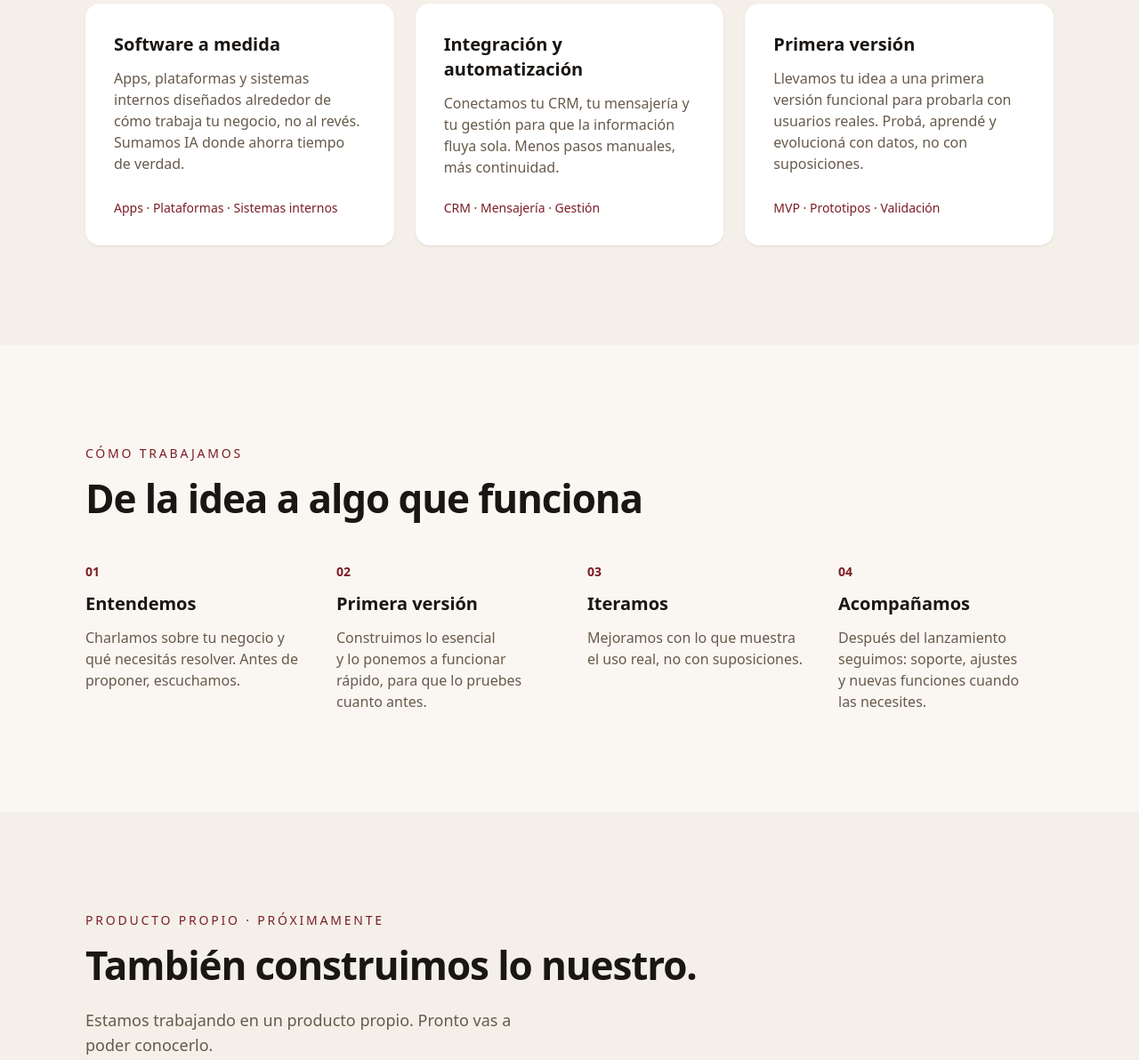
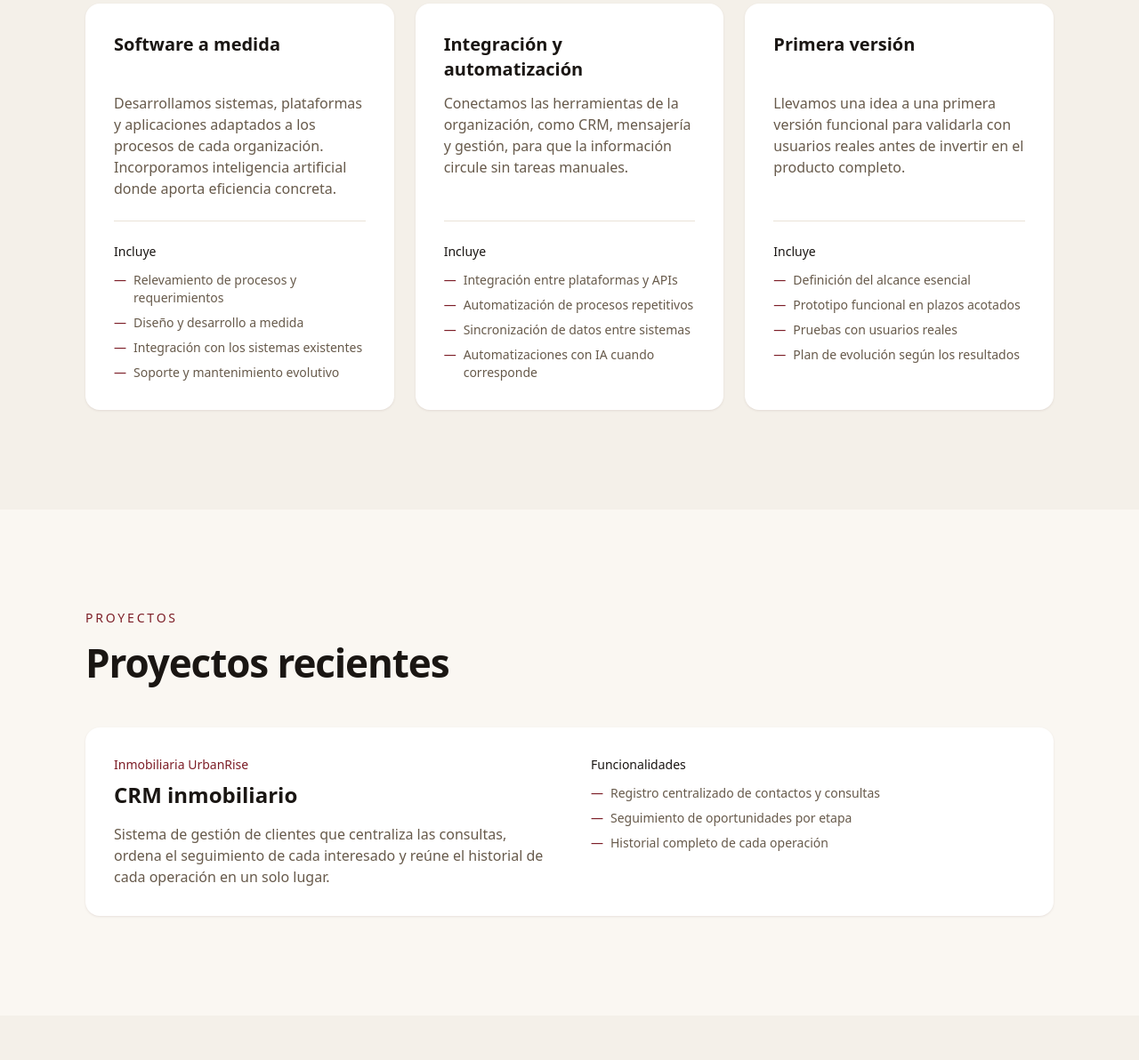
Before and after one commit to rhyon-team/rhyon-team.github.io, an Astro site: page / in a window 1280 px wide. Shown: the part 1153-2345 px from the top of the page at 89% size. Built offline with nearby package versions, Linux system fonts and the light colour scheme; Astro itself is replaced by a stand-in of ours.

Commit message:
feat: Proyectos, WhatsApp flotante y Qué hacemos más formal (#27)
- Boton flotante de WhatsApp abajo a la derecha, con el verde como token
  (#1a9e50, pasa 3:1). El enlace se arma en src/lib/whatsapp.ts.
- Que hacemos: descripcion mas formal y lista Incluye por servicio, con
  subgrid para alinear las tarjetas.
- Seccion Proyectos con el CRM para Inmobiliaria UrbanRise; descripcion
  provisoria hasta validarla con el cliente (#26).

Co-Authored-By: Claude Opus 5.5 <noreply@anthropic.com>
Claude-Session: https://claude.ai/code/session_01GPynTeN5NgczthxF7ikxDS

```diff
--- a/CLAUDE.md
+++ b/CLAUDE.md
@@ -61,7 +61,7 @@ sus pasos; el PR que lo resuelve lleva `Closes #N` en la descripción.
 | `src/styles/global.css` | Capa semántica, estilos base, accesibilidad |
 | `src/components/primitives/` | Button, Card, Container, Eyebrow, Heading, Section |
 | `src/components/secciones/` | Secciones de la home, en orden en `pages/index.astro` |
-| `src/components/layout/` | Header, Footer, MobileNav              |
+| `src/components/layout/` | Header, Footer, MobileNav, WhatsAppFlotante |
 | `src/lib/site.ts`     | Nombre, contacto, navegación, redes           |
 | `/styleguide`         | Referencia viva del sistema de diseño         |
 | `docs/placeholders.md` | Colores, contacto e imágenes provisorias |
--- a/docs/placeholders.md
+++ b/docs/placeholders.md
@@ -40,6 +40,12 @@ El mensaje que se abre ya escrito en WhatsApp está en
 | --- | --- | --- | --- |
 | Nombre, descripción y enlace | [#16](https://github.com/rhyon-team/rhyon-team.github.io/issues/16) | "Producto propio · Próximamente", sin nombre | `src/components/secciones/Producto.astro` |
 
+## Proyectos
+
+| Falta | Issue | Qué se usa mientras tanto | Dónde vive |
+| --- | --- | --- | --- |
+| Descripción del CRM validada con UrbanRise | [#26](https://github.com/rhyon-team/rhyon-team.github.io/issues/26) | Una descripción redactada a partir de lo que suele hacer un CRM | `src/components/secciones/Proyectos.astro` |
+
 ## Imágenes
 
 Las dos ya llevan el logo y la tipografía definitiva, pero con el rojo
--- /dev/null
+++ b/src/components/layout/WhatsAppFlotante.astro
@@ -0,0 +1,19 @@
+---
+import { contact } from '../../lib/site';
+import { obtenerEnlaceWhatsApp } from '../../lib/whatsapp';
+---
+
+{contact.whatsapp && (
+  <a
+    href={obtenerEnlaceWhatsApp()}
+    target="_blank"
+    rel="noopener noreferrer"
+    aria-label="Escribinos por WhatsApp"
+    class="bg-whatsapp hover:bg-whatsapp-hover fixed right-5 bottom-5 z-30 inline-flex size-14 items-center justify-center rounded-full text-whatsapp-content shadow-lg transition-[background-color,transform] duration-200 ease-[var(--ease-out-quint)] hover:-translate-y-0.5 active:translate-y-0 sm:right-8 sm:bottom-8"
+  >
+    {/* Glifo de WhatsApp de Simple Icons (CC0). */}
+    <svg viewBox="0 0 24 24" class="size-7" fill="currentColor" aria-hidden="true">
+      <path d="M17.472 14.382c-.297-.149-1.758-.867-2.03-.967-.273-.099-.471-.148-.67.15-.197.297-.767.966-.94 1.164-.173.199-.347.223-.644.075-.297-.15-1.255-.463-2.39-1.475-.883-.788-1.48-1.761-1.653-2.059-.173-.297-.018-.458.13-.606.134-.133.298-.347.446-.52.149-.174.198-.298.298-.497.099-.198.05-.371-.025-.52-.075-.149-.669-1.612-.916-2.207-.242-.579-.487-.5-.669-.51-.173-.008-.371-.01-.57-.01-.198 0-.52.074-.792.372-.272.297-1.04 1.016-1.04 2.479 0 1.462 1.065 2.875 1.213 3.074.149.198 2.096 3.2 5.077 4.487.709.306 1.262.489 1.694.625.712.227 1.36.195 1.871.118.571-.085 1.758-.719 2.006-1.413.248-.694.248-1.289.173-1.413-.074-.124-.272-.198-.57-.347m-5.421 7.403h-.004a9.87 9.87 0 01-5.031-1.378l-.361-.214-3.741.982.998-3.648-.235-.374a9.86 9.86 0 01-1.51-5.26c.001-5.45 4.436-9.884 9.888-9.884 2.64 0 5.122 1.03 6.988 2.898a9.825 9.825 0 012.893 6.994c-.003 5.45-4.437 9.884-9.885 9.884m8.413-18.297A11.815 11.815 0 0012.05 0C5.495 0 .16 5.335.157 11.892c0 2.096.547 4.142 1.588 5.945L.057 24l6.305-1.654a11.882 11.882 0 005.683 1.448h.005c6.554 0 11.89-5.335 11.893-11.893a11.821 11.821 0 00-3.48-8.413z" />
+    </svg>
+  </a>
+)}
--- a/src/components/secciones/ComoTrabajamos.astro
+++ b/src/components/secciones/ComoTrabajamos.astro
@@ -32,7 +32,7 @@ const pasos: Paso[] = [
 ];
 ---
 
-<Section id="como-trabajamos">
+<Section id="como-trabajamos" tone="sunken">
   <Container>
     <Eyebrow>Cómo trabajamos</Eyebrow>
     <Heading as="h2" class="mt-4">
--- a/src/components/secciones/Producto.astro
+++ b/src/components/secciones/Producto.astro
@@ -5,7 +5,7 @@ import Heading from '../primitives/Heading.astro';
 import Eyebrow from '../primitives/Eyebrow.astro';
 ---
 
-<Section id="producto" tone="sunken">
+<Section id="producto">
   <Container>
     <Eyebrow>Producto propio · Próximamente</Eyebrow>
     <Heading as="h2" class="mt-4">
--- /dev/null
+++ b/src/components/secciones/Proyectos.astro
@@ -0,0 +1,63 @@
+---
+import Section from '../primitives/Section.astro';
+import Container from '../primitives/Container.astro';
+import Heading from '../primitives/Heading.astro';
+import Eyebrow from '../primitives/Eyebrow.astro';
+import Card from '../primitives/Card.astro';
+
+interface Proyecto {
+  titulo: string;
+  cliente: string;
+  descripcion: string;
+  funcionalidades: string[];
+}
+
+// La descripcion del CRM es provisoria hasta revisarla con el cliente: ver
+// docs/placeholders.md.
+const proyectos: Proyecto[] = [
+  {
+    titulo: 'CRM inmobiliario',
+    cliente: 'Inmobiliaria UrbanRise',
+    descripcion:
+      'Sistema de gestión de clientes que centraliza las consultas, ordena el seguimiento de cada interesado y reúne el historial de cada operación en un solo lugar.',
+    funcionalidades: [
+      'Registro centralizado de contactos y consultas',
+      'Seguimiento de oportunidades por etapa',
+      'Historial completo de cada operación',
+    ],
+  },
+];
+---
+
+<Section id="proyectos">
+  <Container>
+    <Eyebrow>Proyectos</Eyebrow>
+    <Heading as="h2" class="mt-4">
+      Proyectos recientes
+    </Heading>
+    <ul class="mt-12 grid gap-6">
+      {proyectos.map((proyecto) => (
+        <Card as="li" class="grid gap-8 md:grid-cols-2 md:gap-12">
+          <div>
+            <p class="text-accent text-sm font-medium">{proyecto.cliente}</p>
+            <h3 class="mt-2 text-2xl">{proyecto.titulo}</h3>
+            <p class="text-content-muted mt-4">{proyecto.descripcion}</p>
+          </div>
+          <div>
+            <p class="text-content text-sm font-medium">Funcionalidades</p>
+            <ul class="text-content-muted mt-3 space-y-2 text-sm">
+              {proyecto.funcionalidades.map((funcionalidad) => (
+                <li class="flex gap-2">
+                  <span class="text-accent" aria-hidden="true">
+                    —
+                  </span>
+                  {funcionalidad}
+                </li>
+              ))}
+            </ul>
+          </div>
+        </Card>
+      ))}
+    </ul>
+  </Container>
+</Section>
--- a/src/components/secciones/Servicios.astro
+++ b/src/components/secciones/Servicios.astro
@@ -8,27 +8,42 @@ import Card from '../primitives/Card.astro';
 interface Servicio {
   titulo: string;
   descripcion: string;
-  etiquetas: string[];
+  incluye: string[];
 }
 
 const servicios: Servicio[] = [
   {
     titulo: 'Software a medida',
     descripcion:
-      'Apps, plataformas y sistemas internos diseñados alrededor de cómo trabaja tu negocio, no al revés. Sumamos IA donde ahorra tiempo de verdad.',
-    etiquetas: ['Apps', 'Plataformas', 'Sistemas internos'],
+      'Desarrollamos sistemas, plataformas y aplicaciones adaptados a los procesos de cada organización. Incorporamos inteligencia artificial donde aporta eficiencia concreta.',
+    incluye: [
+      'Relevamiento de procesos y requerimientos',
+      'Diseño y desarrollo a medida',
+      'Integración con los sistemas existentes',
+      'Soporte y mantenimiento evolutivo',
+    ],
   },
   {
     titulo: 'Integración y automatización',
     descripcion:
-      'Conectamos tu CRM, tu mensajería y tu gestión para que la información fluya sola. Menos pasos manuales, más continuidad.',
-    etiquetas: ['CRM', 'Mensajería', 'Gestión'],
+      'Conectamos las herramientas de la organización, como CRM, mensajería y gestión, para que la información circule sin tareas manuales.',
+    incluye: [
+      'Integración entre plataformas y APIs',
+      'Automatización de procesos repetitivos',
+      'Sincronización de datos entre sistemas',
+      'Automatizaciones con IA cuando corresponde',
+    ],
   },
   {
     titulo: 'Primera versión',
     descripcion:
-      'Llevamos tu idea a una primera versión funcional para probarla con usuarios reales. Probá, aprendé y evolucioná con datos, no con suposiciones.',
-    etiquetas: ['MVP', 'Prototipos', 'Validación'],
+      'Llevamos una idea a una primera versión funcional para validarla con usuarios reales antes de invertir en el producto completo.',
+    incluye: [
+      'Definición del alcance esencial',
+      'Prototipo funcional en plazos acotados',
+      'Pruebas con usuarios reales',
+      'Plan de evolución según los resultados',
+    ],
   },
 ];
 ---
@@ -39,12 +54,26 @@ const servicios: Servicio[] = [
     <Heading as="h2" class="mt-4">
       Qué hacemos
     </Heading>
-    <ul class="mt-12 grid gap-6 md:grid-cols-3">
+    {/* Con subgrid, las tres tarjetas comparten filas: titulo, descripcion e
+        "Incluye" quedan alineados aunque los textos tengan largos distintos. */}
+    <ul class="mt-12 grid gap-6 md:grid-cols-3 md:gap-y-0">
       {servicios.map((servicio) => (
-        <Card as="li" class="flex flex-col">
+        <Card as="li" class="flex flex-col md:row-span-3 md:grid md:grid-rows-subgrid">
           <h3 class="text-xl">{servicio.titulo}</h3>
-          <p class="text-content-muted mt-3">{servicio.descripcion}</p>
-          <p class="text-accent mt-auto pt-6 text-sm">{servicio.etiquetas.join(' · ')}</p>
+          <p class="text-content-muted mt-3 mb-6">{servicio.descripcion}</p>
+          <div class="border-line border-t pt-6">
+            <p class="text-content text-sm font-medium">Incluye</p>
+            <ul class="text-content-muted mt-3 space-y-2 text-sm">
+              {servicio.incluye.map((item) => (
+                <li class="flex gap-2">
+                  <span class="text-accent" aria-hidden="true">
+                    —
+                  </span>
+                  {item}
+                </li>
+              ))}
+            </ul>
+          </div>
         </Card>
       ))}
     </ul>
--- a/src/layouts/BaseLayout.astro
+++ b/src/layouts/BaseLayout.astro
@@ -2,6 +2,7 @@
 import SEO from '../components/seo/SEO.astro';
 import Header from '../components/layout/Header.astro';
 import Footer from '../components/layout/Footer.astro';
+import WhatsAppFlotante from '../components/layout/WhatsAppFlotante.astro';
 import { site } from '../lib/site';
 import '../styles/global.css';
 
@@ -41,5 +42,6 @@ const { title, description, image, noindex, bare = false } = Astro.props;
     </main>
 
     {!bare && <Footer />}
+    {!bare && <WhatsAppFlotante />}
   </body>
 </html>
--- /dev/null
+++ b/src/lib/whatsapp.ts
@@ -0,0 +1,6 @@
+import { contact } from './site';
+
+/** Enlace que abre un chat con la empresa y el mensaje inicial ya escrito. */
+export function obtenerEnlaceWhatsApp(): string {
+  return `https://wa.me/${contact.whatsapp}?text=${encodeURIComponent(contact.whatsappMessage)}`;
+}
--- a/src/pages/index.astro
+++ b/src/pages/index.astro
@@ -3,6 +3,7 @@ import BaseLayout from '../layouts/BaseLayout.astro';
 import Hero from '../components/secciones/Hero.astro';
 import Clientes from '../components/secciones/Clientes.astro';
 import Servicios from '../components/secciones/Servicios.astro';
+import Proyectos from '../components/secciones/Proyectos.astro';
 import ComoTrabajamos from '../components/secciones/ComoTrabajamos.astro';
 import Producto from '../components/secciones/Producto.astro';
 import Contacto from '../components/secciones/Contacto.astro';
@@ -12,6 +13,7 @@ import Contacto from '../components/secciones/Contacto.astro';
   <Hero />
   <Clientes />
   <Servicios />
+  <Proyectos />
   <ComoTrabajamos />
   <Producto />
   <Contacto />
--- a/src/pages/styleguide.astro
+++ b/src/pages/styleguide.astro
@@ -55,6 +55,7 @@ const semantic = [
   { name: 'line', class: 'bg-line', note: 'Bordes' },
   { name: 'success', class: 'bg-success', note: 'Confirmaciones' },
   { name: 'warning', class: 'bg-warning', note: 'Advertencias' },
+  { name: 'whatsapp', class: 'bg-whatsapp', note: 'Boton flotante de WhatsApp' },
 ];
 
 const typeScale = [
--- a/src/styles/tokens.css
+++ b/src/styles/tokens.css
@@ -65,6 +65,13 @@
   --color-warning: #a06a12;
   --color-warning-soft: #fbf0dc;
 
+  /* Verde de WhatsApp para el boton flotante. No es el #25d366 oficial: ese
+     da 2:1 con el icono blanco y contra la crema, y un control necesita 3:1.
+     Este se sigue reconociendo y pasa 3:1 en los fondos del sitio. */
+  --color-whatsapp: #1a9e50;
+  --color-whatsapp-hover: #178f48;
+  --color-whatsapp-content: #ffffff;
+
   /* ------------------------------------------------------------------------
      TIPOGRAFIA
      ------------------------------------------------------------------------
```
Also changed, not shown: CONTRIBUTING.md (+1 -1 lines), src/components/secciones/Contacto.astro (+5 -3 lines), README.md.
